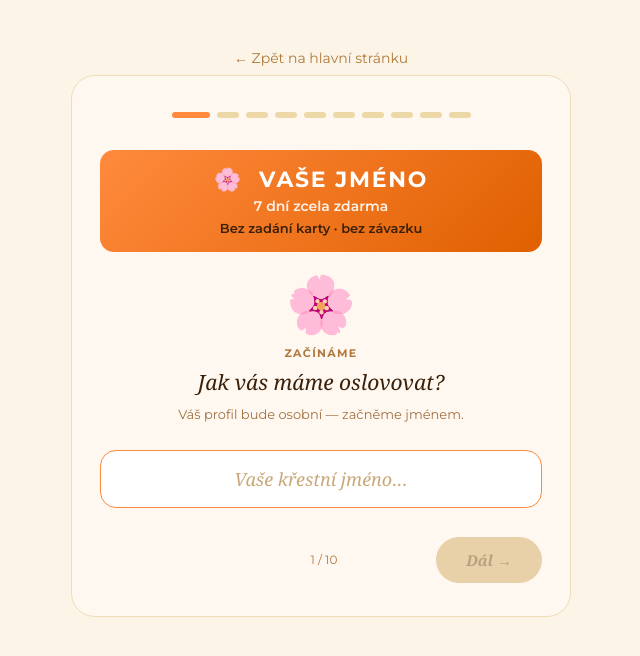
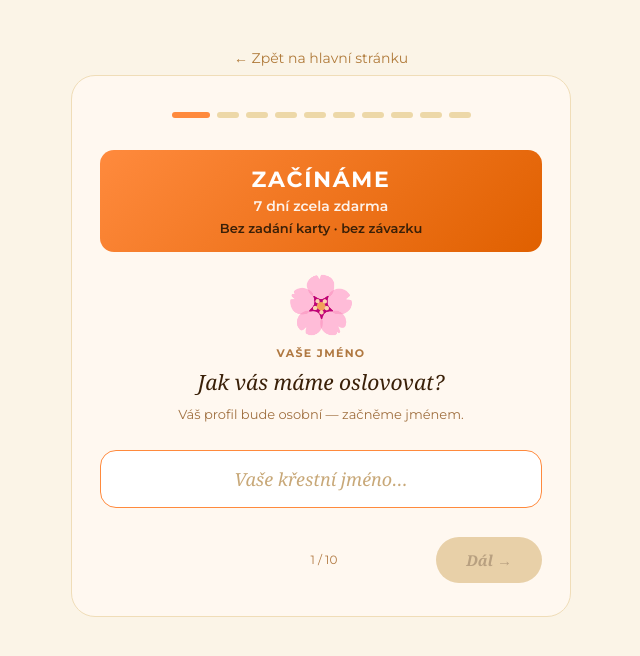
Before and after one commit to naenergie-arch/ziju60plus, a website: page CF_DEPLOY/quiz.html in a window 1280 px wide. Shown: the whole page, without its empty margins (319-959 px from the left). Drawn offline with Linux system fonts and the light colour scheme.

Commit message:
Quiz: banner bez emoji, VAŠE JMÉNO jako label prvního kroku

```diff
--- a/CF_DEPLOY/quiz.html
+++ b/CF_DEPLOY/quiz.html
@@ -114,7 +114,7 @@ body{background:#fbf4e7;min-height:100vh;display:flex;align-items:flex-start;jus
 <script>
 const steps = [
   {
-    icon: "🌸", label: "Začínáme",
+    icon: "🌸", label: "Vaše jméno",
     q: "Jak vás máme oslovovat?",
     sub: "Váš profil bude osobní — začněme jménem.",
     key: "jmeno",
@@ -239,7 +239,7 @@ function render() {
     `<div class="qdot${i < cur ? ' done' : i === cur ? ' active' : ''}"></div>`
   ).join('');
 
-  let html = `${cur === 0 ? `<div class="quiz-free-banner"><div class="qfb-top">🌸&nbsp;&nbsp;Vaše jméno</div><div class="qfb-main">7 dní zcela zdarma</div><div class="qfb-sub">Bez zadání karty · bez závazku</div></div>` : ''}
+  let html = `${cur === 0 ? `<div class="quiz-free-banner"><div class="qfb-top">Začínáme</div><div class="qfb-main">7 dní zcela zdarma</div><div class="qfb-sub">Bez zadání karty · bez závazku</div></div>` : ''}
 <div class="qillus">${s.icon}</div>
 <div class="qlabel">${s.label}</div>
 <div class="qtitle">${s.q}</div>
```
